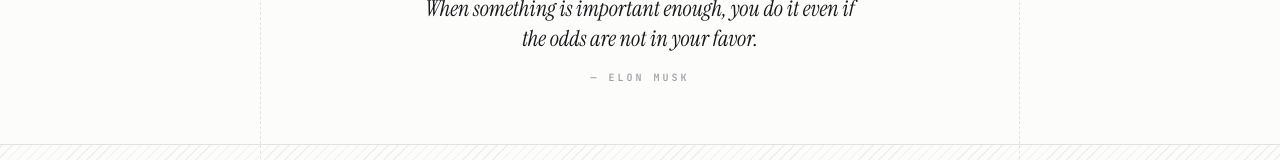
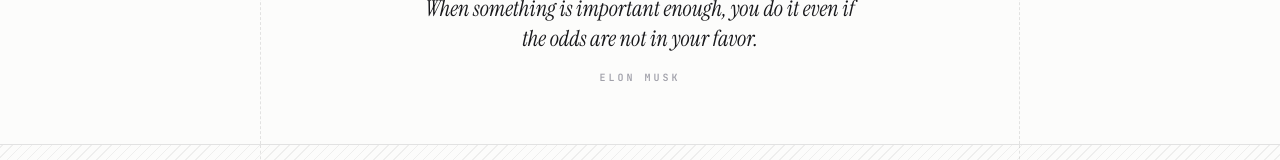
Before and after one commit to Aravindh-dev12/Aravindh, a React (Vite) app: page /writing in a window 1280 px wide. Shown: the part 1579-1739 px from the top of the page. Built offline with nearby package versions, Linux system fonts and the light colour scheme; no server answers; the HTML template or start-up script is replaced by a standard one.

Commit message:
style: remove long dash from quote attribution

```diff
--- a/src/components/footer.tsx
+++ b/src/components/footer.tsx
@@ -93,7 +93,7 @@
                   {QUOTES[quoteIndex].text}
                 </p>
                 <p className="mt-4 font-mono text-[10px] uppercase tracking-[0.3em] text-[var(--soft)] font-bold">
-                  — {QUOTES[quoteIndex].author}
+                  {QUOTES[quoteIndex].author}
                 </p>
               </motion.div>
             </AnimatePresence>
```
